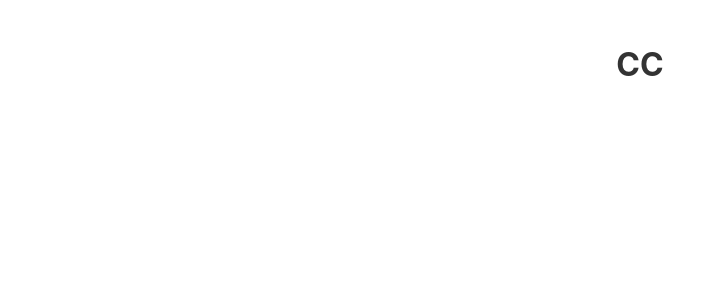
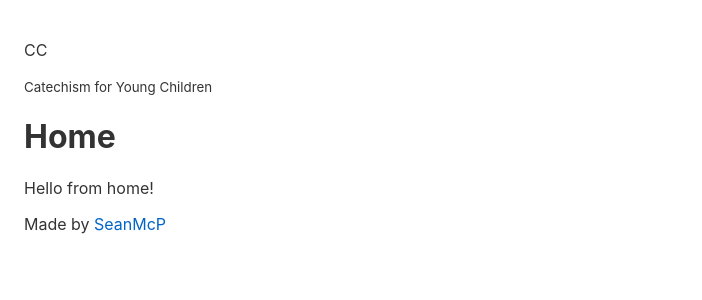
Before and after one commit to SeanMcP/cc, a Svelte app: page / in a window 1280 px wide. Shown: the top 300 px of the page, without its empty margins (0-702 px from the left). Built offline with nearby package versions, Linux system fonts and the light colour scheme.

Commit message:
Add routing
Pretty simple

```diff
--- a/src/App.svelte
+++ b/src/App.svelte
@@ -1,22 +1,34 @@
 <script>
-    console.log('Hello there!')
+  import Router from "svelte-spa-router";
+  import routes from "./routes";
 </script>
 
-<main>
-	<h1>CC</h1>
-</main>
-
 <style>
-	main {
-		text-align: center;
+  #app {
     padding: 1em;
-		max-width: 240px;
+    max-width: 40em;
     margin: 0 auto;
   }
 
   @media (min-width: 640px) {
-		main {
+    #app {
       max-width: none;
     }
   }
 </style>
+
+<div id="app">
+  <header>
+    <p>CC</p>
+    <small>Catechism for Young Children</small>
+  </header>
+  <main>
+    <Router {routes} />
+  </main>
+  <footer>
+    <p>
+      Made by
+      <a href="https://seanmcp.com">SeanMcP</a>
+    </p>
+  </footer>
+</div>
--- /dev/null
+++ b/src/routes/Home.svelte
@@ -0,0 +1,5 @@
+<script>
+  import RouteLayout from "./RouteLayout.svelte";
+</script>
+
+<RouteLayout title="Home">Hello from home!</RouteLayout>
--- /dev/null
+++ b/src/routes/RouteLayout.svelte
@@ -0,0 +1,9 @@
+<script>
+  export let title;
+
+  document.title = title ? `${title} - CC` : "CC";
+</script>
+
+<h1>{title}</h1>
+
+<slot />
--- /dev/null
+++ b/src/routes/index.js
@@ -0,0 +1,5 @@
+import Home from './Home.svelte'
+
+export default {
+    '/': Home
+}
```
Lines whose indentation alone changed are shown as unchanged.
